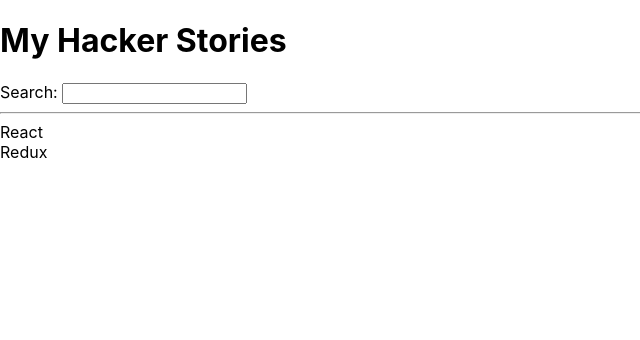
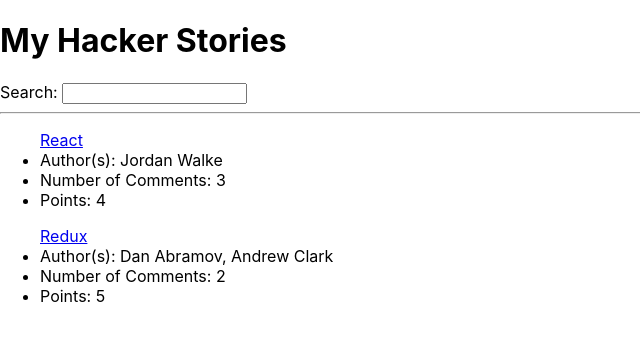
Before and after one commit to EricRicketts/LearningReact, a React (Create React App) app in the folder TheRoadToReact/hacker-stories/: page / in a window 1280 px wide. Shown: the top 340 px of the page, without its empty margins (0-640 px from the left). Built offline with nearby package versions, Linux system fonts and the light colour scheme.

Commit message:
made an unordered list in JSX to better represent the data

```diff
--- a/TheRoadToReact/hacker-stories/src/App.js
+++ b/TheRoadToReact/hacker-stories/src/App.js
@@ -29,13 +29,17 @@
 
       <hr/>
 
-      {list.map(function(item) {
-        return (
-        <div key={item.objectID}>
-          {item.title}
-        </div>
-        );
-      })}
+      {
+        list.map(item => {
+          return (
+            <ul key={item.objectID}><span><a href={item.url}>{item.title}</a></span>
+              <li key="0">Author(s): {item.author}</li>
+              <li key="1">Number of Comments: {item.num_comments}</li>
+              <li key="2">Points: {item.points}</li>
+            </ul>
+          )
+        })
+      }
     </div>
   );
 }
```
